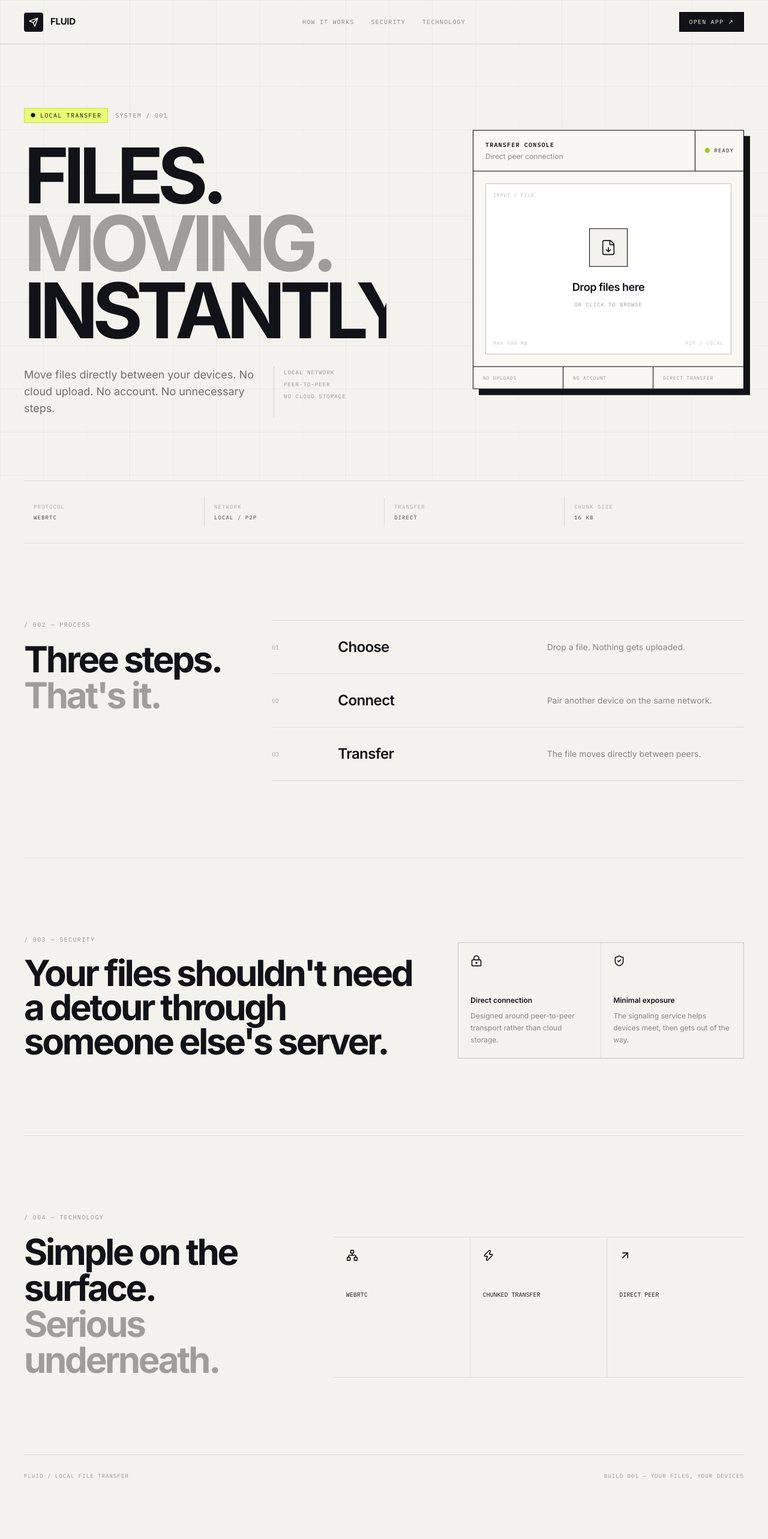
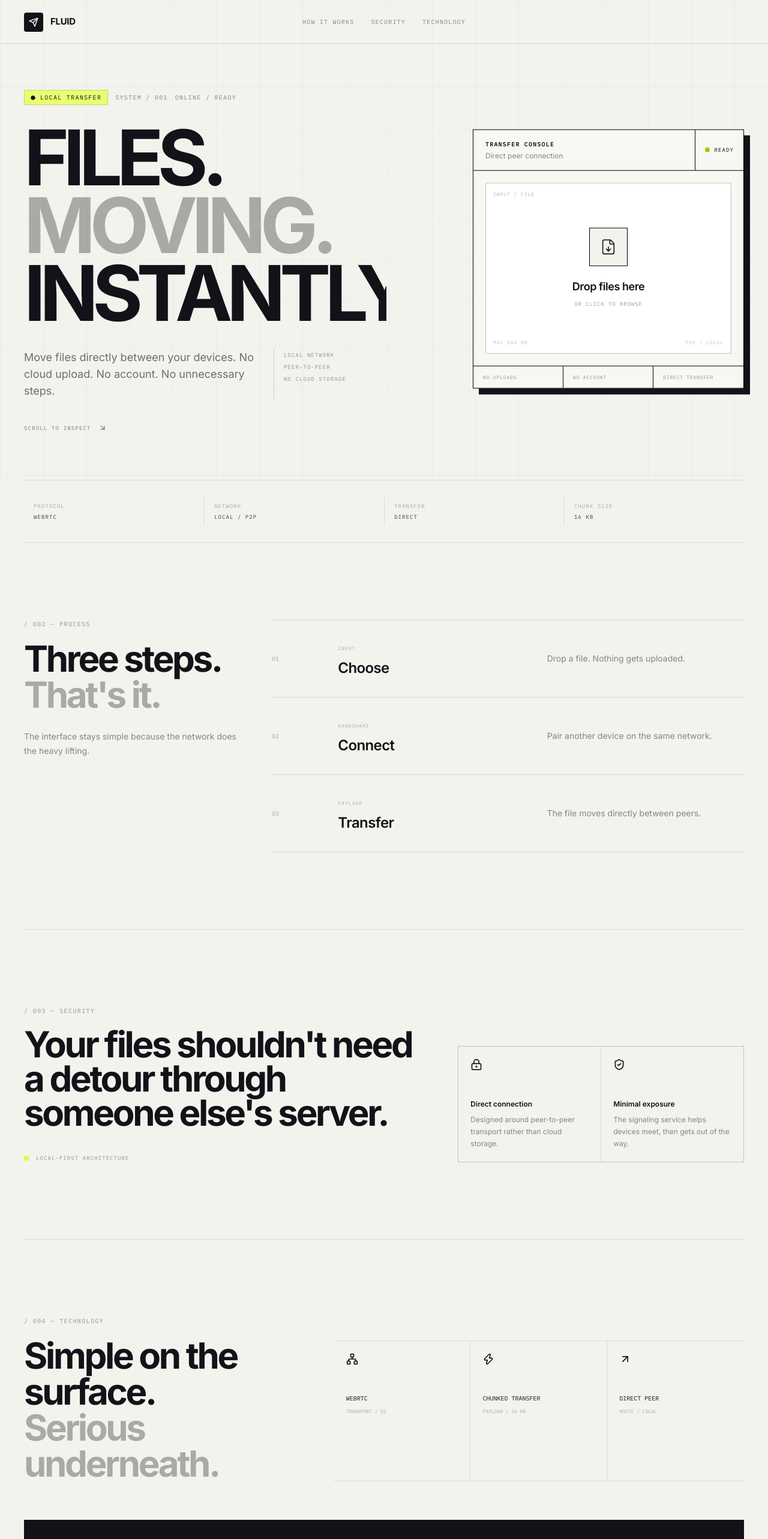
Before and after one commit to inputtext/LFTS, a Next.js app in the folder frontend/: page / in a window 1280 px wide. Shown: the top 2566 px of the page at 60% size. Before the commit the page ends 2496 px from the top, so only its background shows below. Built offline with nearby package versions, Linux system fonts and the light colour scheme.

Commit message:
feat: polish Fluid UI and add GSAP motion system

```diff
--- a/frontend/src/app/page.tsx
+++ b/frontend/src/app/page.tsx
@@ -16,65 +16,130 @@ const specs = [
 ];
 
 const steps = [
-  { number: "01", title: "Choose", body: "Drop a file. Nothing gets uploaded." },
-  { number: "02", title: "Connect", body: "Pair another device on the same network." },
-  { number: "03", title: "Transfer", body: "The file moves directly between peers." },
+  { number: "01", title: "Choose", body: "Drop a file. Nothing gets uploaded.", tag: "INPUT" },
+  { number: "02", title: "Connect", body: "Pair another device on the same network.", tag: "HANDSHAKE" },
+  { number: "03", title: "Transfer", body: "The file moves directly between peers.", tag: "PAYLOAD" },
 ];
 
 export default function Home() {
   const containerRef = useRef<HTMLDivElement>(null);
   const widgetRef = useRef<HTMLDivElement>(null);
+  const progressRef = useRef<HTMLDivElement>(null);
 
   useEffect(() => {
     const ctx = gsap.context(() => {
-      gsap.from(".reveal-text", { y: "110%", duration: 1.05, stagger: 0.1, ease: "power4.out", delay: 0.1 });
-      gsap.from(".intro-fade", { opacity: 0, y: 14, duration: 0.8, stagger: 0.06, ease: "power2.out", delay: 0.45 });
-      gsap.from(widgetRef.current, { opacity: 0, x: 30, duration: 1, ease: "power3.out", delay: 0.35 });
-      gsap.to(widgetRef.current, { y: -7, duration: 3.5, repeat: -1, yoyo: true, ease: "sine.inOut", delay: 1.3 });
-      gsap.utils.toArray<HTMLElement>(".section-reveal").forEach((element) => {
-        gsap.from(element, { opacity: 0, y: 28, duration: 0.8, ease: "power3.out", scrollTrigger: { trigger: element, start: "top 82%" } });
+      const intro = gsap.timeline({ defaults: { ease: "power4.out" } });
+
+      intro
+        .from(".nav-line", { scaleX: 0, transformOrigin: "left center", duration: 0.8 })
+        .from(".nav-item", { opacity: 0, y: -10, duration: 0.55, stagger: 0.06 }, "-=0.45")
+        .from(".eyebrow", { opacity: 0, x: -14, duration: 0.6 }, "-=0.25")
+        .from(".hero-line", { yPercent: 115, duration: 1.05, stagger: 0.11 }, "-=0.35")
+        .from(".hero-copy", { opacity: 0, y: 18, duration: 0.7 }, "-=0.55")
+        .from(widgetRef.current, { opacity: 0, x: 55, rotate: 1.5, duration: 1, ease: "power3.out" }, "-=0.7")
+        .from(".spec-cell", { opacity: 0, y: 15, duration: 0.5, stagger: 0.07 }, "-=0.45");
+
+      gsap.to(progressRef.current, {
+        scaleX: 1,
+        transformOrigin: "left center",
+        ease: "none",
+        scrollTrigger: { trigger: containerRef.current, start: "top top", end: "bottom bottom", scrub: true },
+      });
+
+      gsap.to(widgetRef.current, {
+        y: -8,
+        duration: 3.2,
+        repeat: -1,
+        yoyo: true,
+        ease: "sine.inOut",
+        delay: 1.5,
+      });
+
+      gsap.utils.toArray<HTMLElement>(".scroll-reveal").forEach((section) => {
+        gsap.from(section, {
+          opacity: 0,
+          y: 45,
+          duration: 0.9,
+          ease: "power3.out",
+          scrollTrigger: { trigger: section, start: "top 78%", once: true },
+        });
+      });
+
+      gsap.utils.toArray<HTMLElement>(".step-row").forEach((row, index) => {
+        gsap.from(row, {
+          opacity: 0,
+          x: index % 2 ? 28 : -28,
+          duration: 0.7,
+          ease: "power3.out",
+          scrollTrigger: { trigger: row, start: "top 84%", once: true },
+        });
+      });
+
+      gsap.utils.toArray<HTMLElement>(".tech-card").forEach((card) => {
+        gsap.from(card, {
+          opacity: 0,
+          y: 25,
+          duration: 0.65,
+          ease: "power3.out",
+          scrollTrigger: { trigger: card, start: "top 86%", once: true },
+        });
+      });
+
+      gsap.to(".scan-line", {
+        y: "+=180",
+        duration: 3.8,
+        repeat: -1,
+        ease: "none",
       });
     }, containerRef);
+
     return () => ctx.revert();
   }, []);
 
   return (
     <div ref={containerRef} className="min-h-screen overflow-x-hidden bg-[#f3f2ed] text-[#111318]">
-      <div className="pointer-events-none fixed inset-0 z-0 opacity-60" style={{ backgroundImage: "linear-gradient(to right, rgba(17,19,24,.055) 1px, transparent 1px), linear-gradient(to bottom, rgba(17,19,24,.055) 1px, transparent 1px)", backgroundSize: "72px 72px" }} />
+      <div ref={progressRef} className="fixed left-0 top-0 z-[60] h-[3px] w-full origin-left scale-x-0 bg-[#d8ff45]" />
+      <div className="pointer-events-none fixed inset-0 z-0 opacity-50" style={{ backgroundImage: "linear-gradient(to right, rgba(17,19,24,.055) 1px, transparent 1px), linear-gradient(to bottom, rgba(17,19,24,.055) 1px, transparent 1px)", backgroundSize: "72px 72px" }} />
 
-      <nav className="intro-fade relative z-20 mx-auto grid w-full max-w-[1500px] grid-cols-[1fr_auto_1fr] items-center border-b border-black/10 px-5 py-5 sm:px-8 lg:px-10">
-        <a href="#top" className="flex items-center gap-3">
-          <span className="flex h-8 w-8 items-center justify-center rounded-sm bg-[#111318] text-[#f3f2ed]"><Send className="h-4 w-4" strokeWidth={2.3} /></span>
+      <nav className="relative z-20 mx-auto grid w-full max-w-[1500px] grid-cols-[1fr_auto_1fr] items-center px-5 py-5 sm:px-8 lg:px-10">
+        <div className="nav-line absolute bottom-0 left-0 h-px w-full bg-black/10" />
+        <a href="#top" className="nav-item group flex items-center gap-3">
+          <span className="flex h-8 w-8 items-center justify-center rounded-sm bg-[#111318] text-[#f3f2ed] transition-transform duration-300 group-hover:rotate-3"><Send className="h-4 w-4" strokeWidth={2.3} /></span>
           <span className="text-[15px] font-bold tracking-[-0.02em]">FLUID</span>
         </a>
         <div className="hidden items-center gap-7 font-mono-fluid text-[10px] uppercase tracking-[0.12em] text-black/45 md:flex">
-          <a href="#how" className="transition-colors hover:text-black">How it works</a>
-          <a href="#security" className="transition-colors hover:text-black">Security</a>
-          <a href="#technology" className="transition-colors hover:text-black">Technology</a>
+          <a href="#how" className="nav-item relative py-2 transition-colors hover:text-black">How it works</a>
+          <a href="#security" className="nav-item relative py-2 transition-colors hover:text-black">Security</a>
+          <a href="#technology" className="nav-item relative py-2 transition-colors hover:text-black">Technology</a>
         </div>
-        <a href="#transfer" className="justify-self-end border border-black bg-[#111318] px-4 py-2 font-mono-fluid text-[10px] uppercase tracking-[0.12em] text-[#f3f2ed] transition hover:bg-transparent hover:text-[#111318]">Open app ↗</a>
+        <a href="#transfer" className="nav-item justify-self-end border border-black bg-[#111318] px-4 py-2 font-mono-fluid text-[10px] uppercase tracking-[0.12em] text-[#f3f2ed] transition-all duration-300 hover:-translate-y-0.5 hover:bg-[#d8ff45] hover:text-[#111318]">Open app ↗</a>
       </nav>
 
       <main id="top" className="relative z-10 mx-auto w-full max-w-[1500px] px-5 sm:px-8 lg:px-10">
         <section id="transfer" className="grid min-h-[calc(100vh-72px)] grid-cols-12 items-center border-b border-black/10 py-14 lg:py-10">
           <div className="col-span-12 lg:col-span-7 lg:pr-16 xl:pr-24">
-            <div className="intro-fade mb-8 flex items-center gap-3 font-mono-fluid text-[10px] uppercase tracking-[0.13em] text-black/45">
+            <div className="eyebrow mb-8 flex items-center gap-3 font-mono-fluid text-[10px] uppercase tracking-[0.13em] text-black/45">
               <span className="inline-flex items-center gap-2 border border-black/15 bg-[#e9ff72] px-2.5 py-1 text-[#111318]"><Circle className="h-2 w-2 fill-current" /> Local transfer</span>
               <span>System / 001</span>
+              <span className="hidden sm:inline">Online / Ready</span>
             </div>
 
             <h1 className="mb-9 max-w-[900px] text-[clamp(4rem,10vw,9.2rem)] font-bold leading-[0.82] tracking-[-0.075em]">
-              <div className="overflow-hidden py-1"><div className="reveal-text">FILES.</div></div>
-              <div className="overflow-hidden py-1"><div className="reveal-text text-black/35">MOVING.</div></div>
-              <div className="overflow-hidden py-1"><div className="reveal-text">INSTANTLY.</div></div>
+              <div className="overflow-hidden py-1"><div className="hero-line">FILES.</div></div>
+              <div className="overflow-hidden py-1"><div className="hero-line text-black/30">MOVING.</div></div>
+              <div className="overflow-hidden py-1"><div className="hero-line">INSTANTLY.</div></div>
             </h1>
 
             <div className="grid max-w-3xl grid-cols-12 gap-5">
-              <p className="intro-fade col-span-12 max-w-xl text-base leading-7 text-black/55 sm:text-lg lg:col-span-8">Move files directly between your devices. No cloud upload. No account. No unnecessary steps.</p>
-              <div className="intro-fade col-span-12 hidden border-l border-black/15 pl-4 font-mono-fluid text-[9px] leading-5 uppercase tracking-[0.12em] text-black/40 sm:block lg:col-span-4">
+              <p className="hero-copy col-span-12 max-w-xl text-base leading-7 text-black/55 sm:text-lg lg:col-span-8">Move files directly between your devices. No cloud upload. No account. No unnecessary steps.</p>
+              <div className="hero-copy col-span-12 hidden border-l border-black/15 pl-4 font-mono-fluid text-[9px] leading-5 uppercase tracking-[0.12em] text-black/40 sm:block lg:col-span-4">
                 Local network<br />Peer-to-peer<br />No cloud storage
               </div>
             </div>
+
+            <a href="#how" className="hero-copy mt-10 inline-flex items-center gap-3 font-mono-fluid text-[9px] uppercase tracking-[0.13em] text-black/50 transition-colors hover:text-black">
+              Scroll to inspect <ArrowDownRight className="h-3.5 w-3.5" />
+            </a>
           </div>
 
           <div ref={widgetRef} className="col-span-12 mt-14 lg:col-span-5 lg:mt-0 lg:pl-5 xl:pl-12">
@@ -83,38 +148,54 @@ export default function Home() {
         </section>
 
         <section className="grid grid-cols-12 border-b border-black/10 py-7 font-mono-fluid text-[9px] uppercase tracking-[0.12em] text-black/45">
-          {specs.map(([label, value]) => <div key={label} className="col-span-6 border-l border-black/10 px-4 py-2 first:border-l-0 md:col-span-3"><span className="block text-black/30">{label}</span><span className="mt-1 block text-black/75">{value}</span></div>)}
+          {specs.map(([label, value]) => <div key={label} className="spec-cell col-span-6 border-l border-black/10 px-4 py-2 first:border-l-0 md:col-span-3"><span className="block text-black/30">{label}</span><span className="mt-1 block text-black/75">{value}</span></div>)}
         </section>
 
-        <section id="how" className="section-reveal border-b border-black/10 py-24 lg:py-32">
+        <section id="how" className="scroll-reveal border-b border-black/10 py-24 lg:py-32">
           <div className="grid grid-cols-12 gap-10">
             <div className="col-span-12 lg:col-span-4">
               <p className="font-mono-fluid text-[10px] uppercase tracking-[0.14em] text-black/40">/ 002 — Process</p>
-              <h2 className="mt-5 text-4xl font-bold leading-none tracking-[-0.055em] sm:text-6xl">Three steps.<br /><span className="text-black/35">That&apos;s it.</span></h2>
+              <h2 className="mt-5 text-4xl font-bold leading-none tracking-[-0.055em] sm:text-6xl">Three steps.<br /><span className="text-black/30">That&apos;s it.</span></h2>
+              <p className="mt-7 max-w-sm text-sm leading-6 text-black/45">The interface stays simple because the network does the heavy lifting.</p>
             </div>
             <div className="col-span-12 lg:col-span-8">
               <div className="divide-y divide-black/10 border-y border-black/10">
-                {steps.map((step) => <div key={step.number} className="grid grid-cols-[64px_1fr] gap-5 py-7 sm:grid-cols-[90px_1fr_1fr] sm:items-center"><span className="font-mono-fluid text-[10px] text-black/30">{step.number}</span><h3 className="text-2xl font-semibold tracking-tight">{step.title}</h3><p className="col-start-2 max-w-sm text-sm leading-6 text-black/45 sm:col-start-auto">{step.body}</p></div>)}
+                {steps.map((step) => (
+                  <div key={step.number} className="step-row group grid grid-cols-[54px_1fr] gap-5 py-8 transition-colors hover:bg-black/[0.025] sm:grid-cols-[90px_1fr_1fr] sm:items-center">
+                    <span className="font-mono-fluid text-[10px] text-black/30">{step.number}</span>
+                    <div><span className="font-mono-fluid text-[8px] uppercase tracking-[0.13em] text-black/30">{step.tag}</span><h3 className="mt-2 text-2xl font-semibold tracking-tight transition-transform duration-300 group-hover:translate-x-1">{step.title}</h3></div>
+                    <p className="col-start-2 max-w-sm text-sm leading-6 text-black/45 sm:col-start-auto">{step.body}</p>
+                  </div>
+                ))}
               </div>
             </div>
           </div>
         </section>
 
-        <section id="security" className="section-reveal grid grid-cols-12 gap-10 border-b border-black/10 py-24 lg:py-32">
+        <section id="security" className="scroll-reveal grid grid-cols-12 gap-10 border-b border-black/10 py-24 lg:py-32">
           <div className="col-span-12 lg:col-span-7">
             <p className="font-mono-fluid text-[10px] uppercase tracking-[0.14em] text-black/40">/ 003 — Security</p>
             <h2 className="mt-5 max-w-4xl text-4xl font-bold leading-[0.95] tracking-[-0.055em] sm:text-6xl">Your files shouldn&apos;t need a detour through someone else&apos;s server.</h2>
+            <div className="mt-10 flex items-center gap-3 font-mono-fluid text-[9px] uppercase tracking-[0.12em] text-black/40"><span className="h-2 w-2 bg-[#d8ff45]" /> Local-first architecture</div>
           </div>
           <div className="col-span-12 grid grid-cols-2 gap-px self-end border border-black/10 bg-black/10 lg:col-span-5">
-            <div className="bg-[#f3f2ed] p-5"><LockKeyhole className="h-5 w-5" /><p className="mt-12 text-xs font-semibold">Direct connection</p><p className="mt-2 text-xs leading-5 text-black/45">Designed around peer-to-peer transport rather than cloud storage.</p></div>
-            <div className="bg-[#f3f2ed] p-5"><ShieldCheck className="h-5 w-5" /><p className="mt-12 text-xs font-semibold">Minimal exposure</p><p className="mt-2 text-xs leading-5 text-black/45">The signaling service helps devices meet, then gets out of the way.</p></div>
+            <div className="tech-card bg-[#f3f2ed] p-5 transition-colors hover:bg-white"><LockKeyhole className="h-5 w-5" /><p className="mt-12 text-xs font-semibold">Direct connection</p><p className="mt-2 text-xs leading-5 text-black/45">Designed around peer-to-peer transport rather than cloud storage.</p></div>
+            <div className="tech-card bg-[#f3f2ed] p-5 transition-colors hover:bg-white"><ShieldCheck className="h-5 w-5" /><p className="mt-12 text-xs font-semibold">Minimal exposure</p><p className="mt-2 text-xs leading-5 text-black/45">The signaling service helps devices meet, then gets out of the way.</p></div>
           </div>
         </section>
 
-        <section id="technology" className="section-reveal border-b border-black/10 py-24 lg:py-32">
+        <section id="technology" className="scroll-reveal border-b border-black/10 py-24 lg:py-32">
           <div className="grid grid-cols-12 gap-10">
-            <div className="col-span-12 lg:col-span-5"><p className="font-mono-fluid text-[10px] uppercase tracking-[0.14em] text-black/40">/ 004 — Technology</p><h2 className="mt-5 text-4xl font-bold leading-none tracking-[-0.055em] sm:text-6xl">Simple on the surface.<br /><span className="text-black/35">Serious underneath.</span></h2></div>
-            <div className="col-span-12 grid grid-cols-1 border-t border-black/10 sm:grid-cols-3 lg:col-span-7 lg:mt-10"><div className="border-b border-black/10 p-5 sm:border-r"><Network className="h-5 w-5" /><p className="mt-12 font-mono-fluid text-[10px] uppercase">WebRTC</p></div><div className="border-b border-black/10 p-5 sm:border-r"><Zap className="h-5 w-5" /><p className="mt-12 font-mono-fluid text-[10px] uppercase">Chunked transfer</p></div><div className="border-b border-black/10 p-5"><ArrowUpRight className="h-5 w-5" /><p className="mt-12 font-mono-fluid text-[10px] uppercase">Direct peer</p></div></div>
+            <div className="col-span-12 lg:col-span-5"><p className="font-mono-fluid text-[10px] uppercase tracking-[0.14em] text-black/40">/ 004 — Technology</p><h2 className="mt-5 text-4xl font-bold leading-none tracking-[-0.055em] sm:text-6xl">Simple on the surface.<br /><span className="text-black/30">Serious underneath.</span></h2></div>
+            <div className="col-span-12 grid grid-cols-1 border-t border-black/10 sm:grid-cols-3 lg:col-span-7 lg:mt-10">
+              <div className="tech-card group relative overflow-hidden border-b border-black/10 p-5 sm:border-r"><Network className="h-5 w-5 transition-transform duration-300 group-hover:rotate-6" /><p className="mt-12 font-mono-fluid text-[10px] uppercase">WebRTC</p><span className="mt-2 block font-mono-fluid text-[8px] text-black/30">TRANSPORT / 01</span></div>
+              <div className="tech-card group relative overflow-hidden border-b border-black/10 p-5 sm:border-r"><Zap className="h-5 w-5 transition-transform duration-300 group-hover:scale-110" /><p className="mt-12 font-mono-fluid text-[10px] uppercase">Chunked transfer</p><span className="mt-2 block font-mono-fluid text-[8px] text-black/30">PAYLOAD / 16 KB</span></div>
+              <div className="tech-card group relative overflow-hidden border-b border-black/10 p-5"><ArrowUpRight className="h-5 w-5 transition-transform duration-300 group-hover:-translate-y-1 group-hover:translate-x-1" /><p className="mt-12 font-mono-fluid text-[10px] uppercase">Direct peer</p><span className="mt-2 block font-mono-fluid text-[8px] text-black/30">ROUTE / LOCAL</span></div>
+            </div>
+          </div>
+          <div className="relative mt-16 h-24 overflow-hidden border-y border-black/10 bg-[#111318] text-[#f3f2ed]">
+            <div className="scan-line absolute left-0 top-0 h-px w-full bg-[#d8ff45] opacity-80" />
+            <div className="flex h-full items-center justify-between px-5 font-mono-fluid text-[9px] uppercase tracking-[0.12em] text-white/55 sm:px-8"><span>FLUID NETWORK STATUS</span><span className="text-[#d8ff45]">● ALL SYSTEMS NOMINAL</span><span className="hidden sm:inline">LOCAL / P2P / READY</span></div>
           </div>
         </section>
       </main>
```
